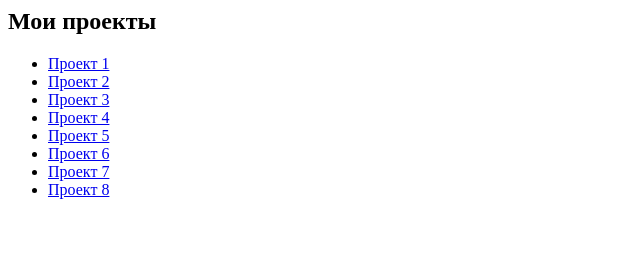
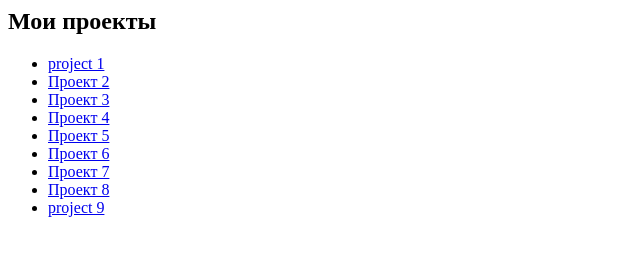
Before and after one commit to DASHAAAAA-5/portfolio, a plain HTML site: page index.html in a window 1280 px wide. Shown: the full height of the page, 0-640 px from the left. Drawn offline with Linux system fonts and the light colour scheme.

Commit message:
Update index.html

```diff
--- a/index.html
+++ b/index.html
@@ -1,7 +1,7 @@
 <section>
   <h1>Мои проекты</h1>
   <ul>
-    <li><a href="projects/project1.html">Проект 1</a></li>
+    <li><a href="projects/project1.html">project 1</a></li>
     <li><a href="projects/project2.html">Проект 2</a></li>
     <li><a href="projects/project3.html">Проект 3</a></li>
     <li><a href="projects/project4.html">Проект 4</a></li>
@@ -9,5 +9,6 @@
     <li><a href="projects/project6.html">Проект 6</a></li>
     <li><a href="projects/project6.html">Проект 7</a></li>
     <li><a href="projects/project6.html">Проект 8</a></li>
+    <li><a href="projects/project6.html">project 9</a></li>
   </ul>
 </section>
```
